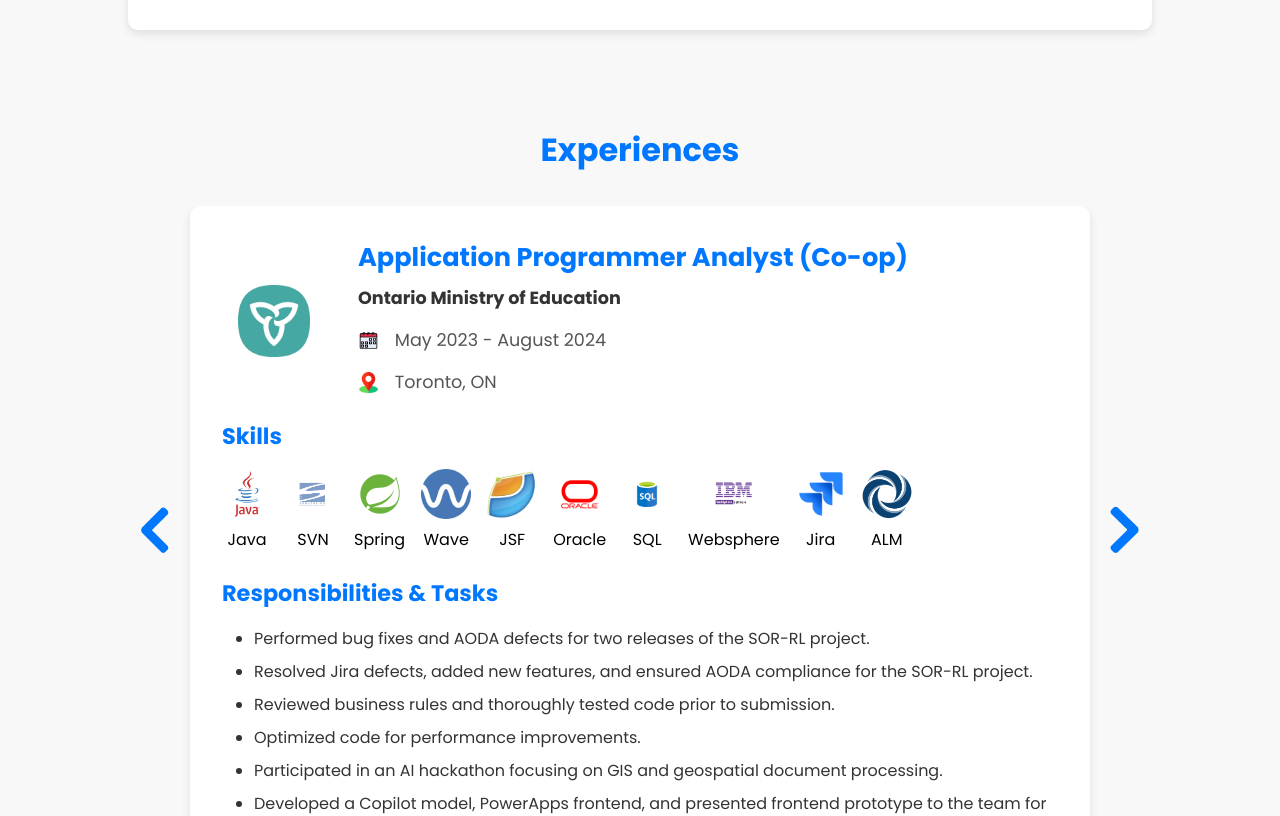
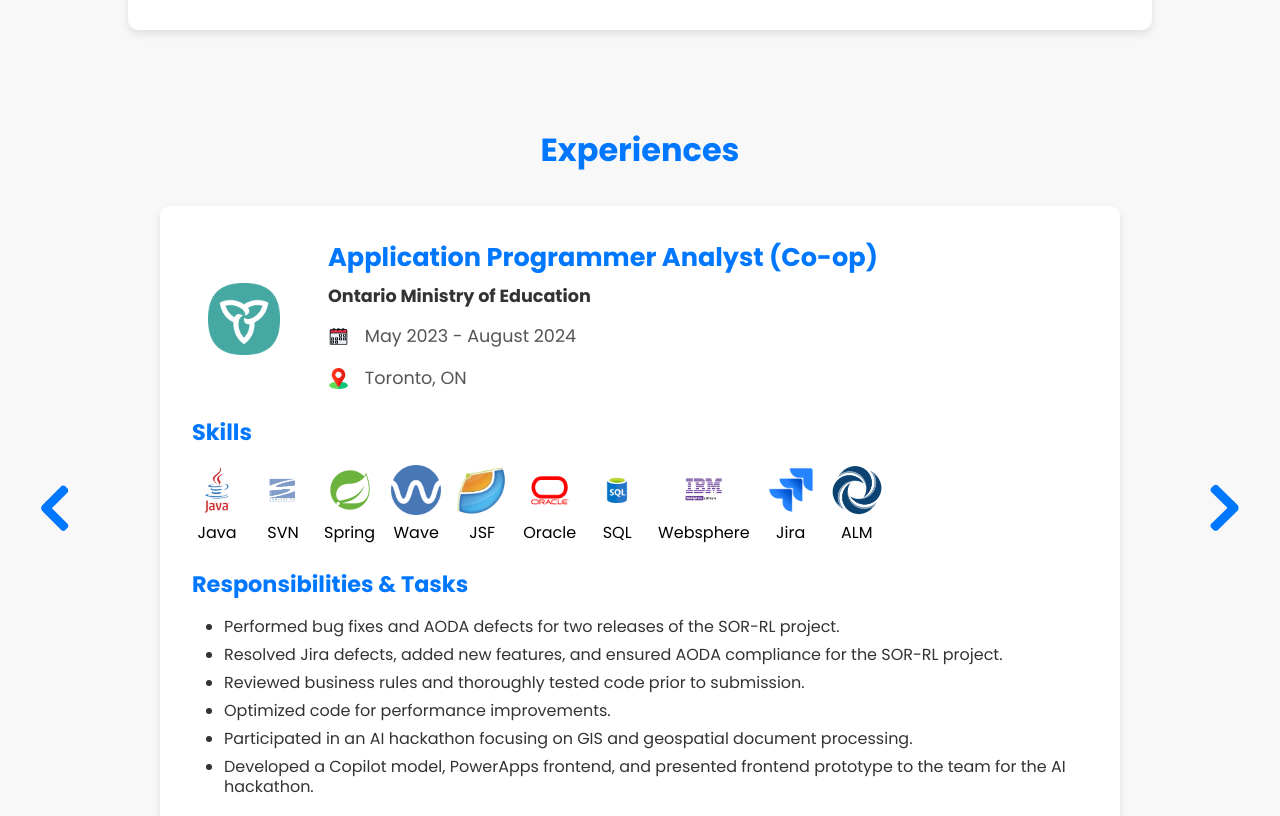
Before and after one commit to mansijp/mansi-patel, a React (Create React App) app: page / in a window 1280 px wide. Shown: the part 1661-2477 px from the top of the page. Built offline with nearby package versions, Linux system fonts and the light colour scheme.

Commit message:
Alignment for experience section

```diff
--- a/src/components/Experience/experience.css
+++ b/src/components/Experience/experience.css
@@ -10,8 +10,8 @@
     flex-direction: column;
     align-items: center;
     justify-content: center;
-    width: 90%;
-    max-width: 1000px;
+    width: 100%;
+    max-width: 1200px;
     margin: 0 auto;
     position: relative;
 }
@@ -29,10 +29,9 @@
     background-color: var(--content-background);
     border-radius: 10px;
     box-shadow: 0 4px 10px rgba(0, 0, 0, 0.1);
-    margin-bottom: 2rem;
+    margin: 2rem 0;
     padding: 2rem;
-    width: 90%;
-    max-width: 900px;
+    width: 80%;
     transition: transform 0.5s ease-out;
 }
 
@@ -113,6 +112,7 @@
 
 .company-name {
     font-weight: bold;
+    line-height: 125%;
 }
 
 .experience-meta {
@@ -163,11 +163,13 @@ h3 {
     margin-top: 0.5rem;
     font-size: 1rem;
     color: var(--skill-name-color);
+    line-height: 125%;
 }
 
 ul {
     list-style-type: disc;
     padding-left: 2rem;
+    line-height: 125%;
 }
 
 ul li {
@@ -179,7 +181,6 @@ ul li {
     font-size: 2rem;
     color: #0077ff;
     font-weight: bold;
-    margin: 0 0 2rem 0;
 }
 
 @media(max-width: 450px){
```
